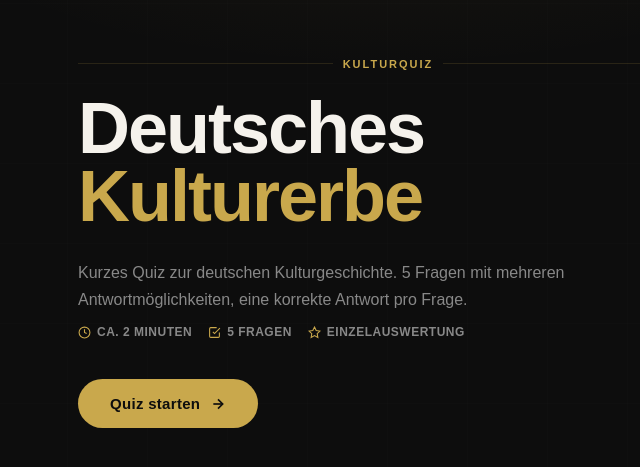
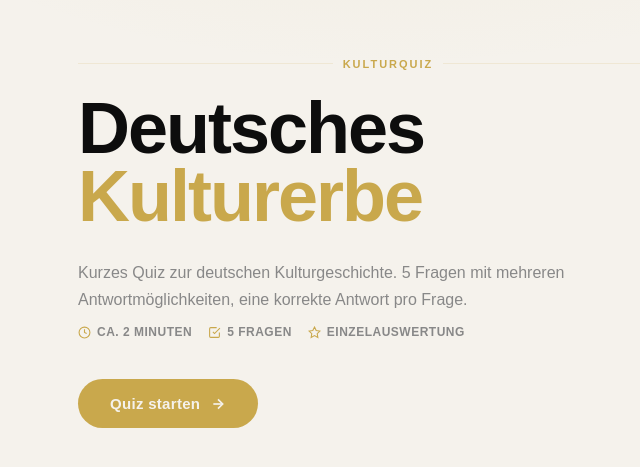
Before and after one commit to JPMTest-cpu/ai-tools-test, a plain HTML site: page index.html in a window 1280 px wide. Shown: the part 157-624 px from the top of the page, without its empty margins (252-892 px from the left). Drawn offline with Linux system fonts and the light colour scheme; a web font is replaced by a local one.

Commit message:
Update index.html

```diff
--- a/index.html
+++ b/index.html
@@ -3,7 +3,7 @@
 <head>
 <meta charset="UTF-8">
 <meta name="viewport" content="width=device-width, initial-scale=1.0">
-<title>Deutsches Kulturquiz</title>
+<title>Deutsches Quiz</title>
 <link href="https://api.fontshare.com/v2/css?f[]=satoshi@400,500,600,700,900&display=swap" rel="stylesheet">
 <style>
   :root {
@@ -26,8 +26,8 @@
 
   body {
     font-family: 'Satoshi', sans-serif;
-    background-color: var(--black);
-    color: var(--white);
+    background-color: var(--white);
+    color: var(--black);
     min-height: 100vh;
     display: flex; align-items: center; justify-content: center;
     padding: 24px;
@@ -52,7 +52,7 @@
   .landing-title {
     font-size: clamp(40px, 8vw, 72px);
     font-weight: 900; letter-spacing: -2px; line-height: 0.95;
-    margin-bottom: 28px; color: var(--white);
+    margin-bottom: 28px; color: var(--black);
   }
   .landing-title em { color: var(--gold); font-style: normal; display: block; }
   .landing-desc {
@@ -71,7 +71,7 @@
   .meta-chip svg { width: 13px; height: 13px; color: var(--gold); }
   .start-btn {
     display: inline-flex; align-items: center; gap: 10px;
-    background: var(--gold); color: var(--black);
+    background: var(--gold); color: var(--white);
     border: none; border-radius: 999px;
     padding: 16px 32px; font-family: 'Satoshi', sans-serif;
     font-size: 15px; font-weight: 800; cursor: pointer;
```
